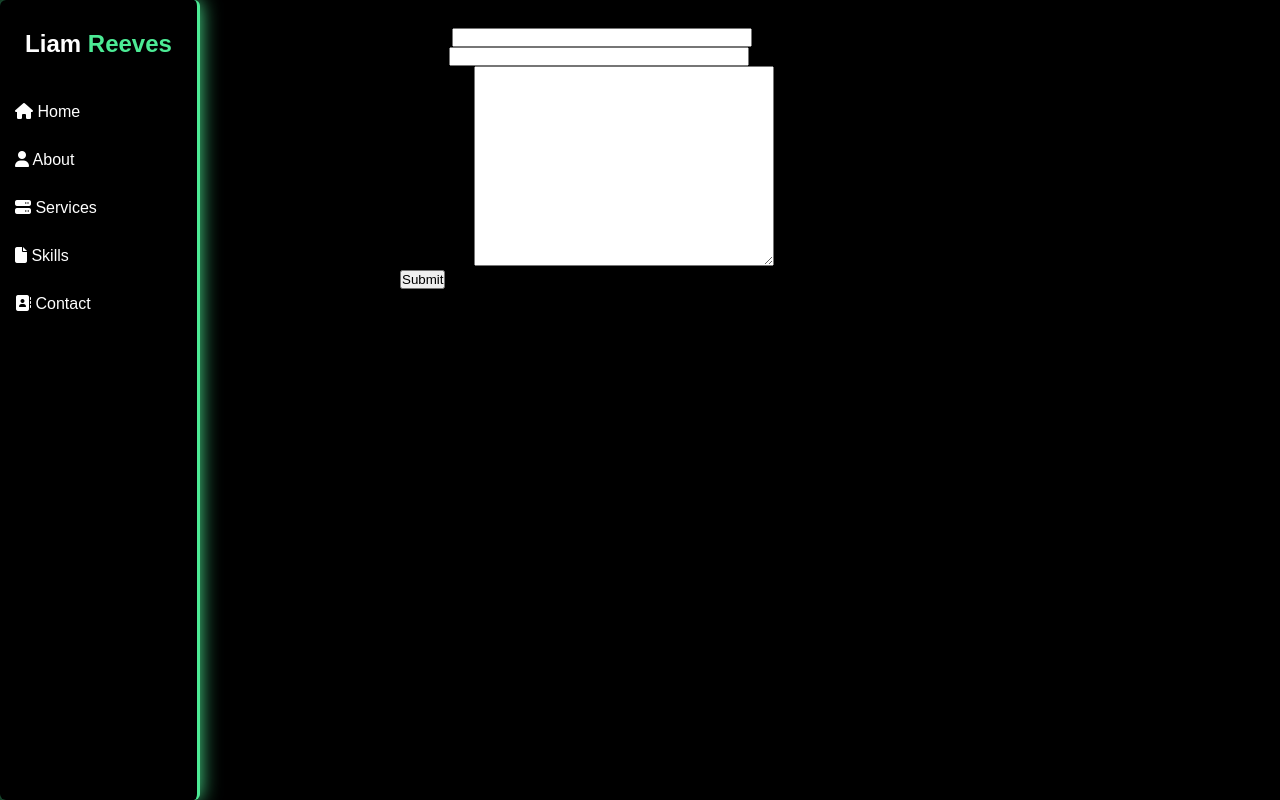
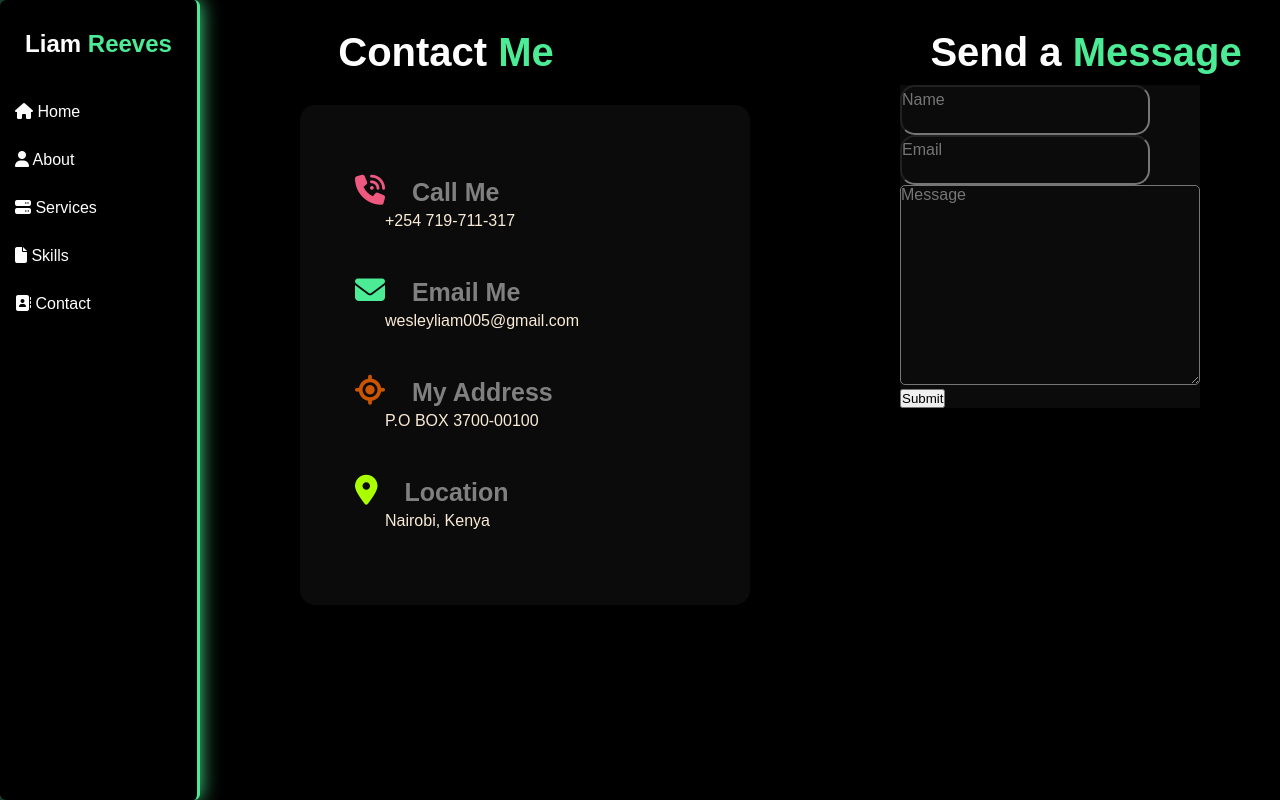
Before and after one commit to Liam-Reeves/WebHarmonics, a Django app: page /contact/ in a window 1280 px wide. Run offline with Django 5.2, Linux system fonts and the light colour scheme; some libraries are stand-ins or nearby versions.

Commit message:
designed contact section

```diff
--- a/interface/forms.py
+++ b/interface/forms.py
@@ -1,6 +1,8 @@
 from django import forms
 
 class ContactForm(forms.Form):
-    name = forms.CharField(max_length=100, widget=forms.TextInput(attrs={'style': 'width: 300px;'}))
-    email = forms.EmailField(widget=forms.EmailInput(attrs={'style': 'width: 300px;'}))
-    message = forms.CharField(widget=forms.Textarea(attrs={'style': 'width: 300px; height: 200px;'}))
+    name = forms.CharField(max_length = 100, required = True, widget = forms.TextInput(attrs={'style': 'width: 250px; height: 50px;', 'placeholder': 'Name' }))
+
+    email = forms.EmailField(max_length = 200, required = True, widget = forms.EmailInput(attrs={'style': 'width: 250px; height: 50px;', 'placeholder': 'Email' }) )
+
+    message = forms.CharField(max_length=1500, required = False, widget = forms.Textarea(attrs={'style': 'width: 300px; height: 200px;', 'placeholder': 'Message' }))
--- a/interface/templates/contact.html
+++ b/interface/templates/contact.html
@@ -6,22 +6,50 @@
 
 <link rel="stylesheet" href="{% static 'css/contact.css' %}">
 <section class="contact_section">
-    <h1>Contact <span>Me</span></h1>
-    <form method="POST">
+    <div class="section_heading">
+        <h1>Contact <span>Me</span></h1>
+        <h1>Send a <span>Message</span></h1>
 
-        <div class="name_field">
-            <label>Name:</label>
+    </div>
+
+    <div class="contact_details">
+
+        <div class="phone_info">
+           <h4><i class="fa-solid fa-phone-volume"></i> Call Me</h4>
+           <p>+254 719-711-317</p>
+        </div>
+
+        <div class="email_info">
+          <h4><i class="fa-solid fa-envelope"></i> Email Me</h4>
+          <p>wesleyliam005@gmail.com</p>
+        </div>
+
+        <div class="address_info">
+            <h4><i class="fa-solid fa-location-crosshairs"></i> My Address</h4>
+            <p>P.O BOX 3700-00100</p>
+        </div>
+
+        <div class="location_info">
+          <h4><i class="fa-solid fa-location-dot"></i> Location</h4>
+            <p>Nairobi, Kenya</p>
+        </div>
+
+    </div>
+
+<form method="POST">
+
+        {% csrf_token %}
+
+        <div class="form-field">
              {{form.name}}
 
         </div>
 
-        <div class="email-field">
-            <label>Email:</label>
+        <div class="form-field">
             {{form.email}}
         </div>
 
-        <div class="message-field">
-            <label>Message:</label>
+        <div class="form-field">
             {{form.message}}
         </div>
         <button type="submit">Submit</button>
--- a/interface/views.py
+++ b/interface/views.py
@@ -24,10 +24,15 @@ def services(request):
     return render(request, "services.html")
 
 def contact(request):
-    form = ContactForm()
+    # if this is a POST request we'll process the form data
+    form = ContactForm()  # i must make a declaration to show that the form is available for input
     if request.method == 'POST':
+        #if you are viewing this it took me two hours to figure this out
+
         form = ContactForm(request.POST)
+        # check whether it's valid:
         if form.is_valid():
+            # process the data in form.cleaned_data
             name= form.cleaned_data['name']
             email= form.cleaned_data['email']
             message= form.cleaned_data['message']
--- a/static/css/contact.css
+++ b/static/css/contact.css
@@ -1,6 +1,174 @@
-form{
-    margin-left: 400px;
+.section_heading{
+    display: flex;
+    justify-content: space-around;
+    padding-top: 20px;
 }
-p{
+.section_heading h1{
+    font-size: 40px;
+
+    margin-left: 300px;
+    padding: 10px 0px;
     color: #fff;
 }
+.section_heading h1 span{
+    color:#4ceb95 ;
+}
+
+.contact_details{
+    float: left;
+    margin-top: 20px;
+    margin-bottom: 20px;
+    padding: 50px 25px;
+    background: #0B0B0B ;
+    border: none;
+    border-radius: 15px;
+
+    align-items: center;
+    justify-content: space-between;
+    flex-wrap: wrap;
+
+    margin-left: 300px;
+}
+.phone_info{
+    padding-top: 20px;
+    padding-left: 30px;
+    padding-bottom: 30px;
+    width: 400px;
+    height: 100px;
+    border: none;
+    border-radius: 15px;
+
+}
+.phone_info i{
+    border-radius: 20px;
+    padding-right: 20px;
+    font-size: 30px;
+   color: #EF5980;
+
+}
+.phone_info h4{
+     font-size: 25px;
+    color: gray;
+}
+.phone_info p{
+    padding-top: 5px;
+    padding-left: 30px;
+    color:antiquewhite;
+}
+.email_info{
+    padding-top: 20px;
+    padding-left: 30px;
+    padding-bottom: 30px;
+    width: 400px;
+    height: 100px;
+    border: none;
+    border-radius: 15px;
+
+}
+.email_info h4{
+    font-size: 25px;
+   color: gray;
+}
+.email_info i{
+    border-radius: 20px;
+    padding-right: 20px;
+    font-size: 30px;
+   color:  #4ceb95;
+}
+.email_info p{
+    padding-top: 5px;
+    padding-left: 30px;
+    color:antiquewhite;
+
+}
+
+.address_info{
+    padding-top: 20px;
+    padding-left: 30px;
+    padding-bottom: 30px;
+    width: 400px;
+    height: 100px;
+
+    border: none;
+    border-radius: 15px;
+
+}
+.address_info h4{
+    font-size: 25px;
+   color: gray;
+}
+
+.address_info i{
+    border-radius: 20px;
+    padding-right: 20px;
+    font-size: 30px;
+    color: #CC5500;
+
+}
+
+.address_info p{
+    padding-top: 5px;
+    padding-left: 30px;
+    color:antiquewhite;
+}
+
+.location_info{
+    padding-top: 20px;
+    padding-left: 30px;
+    padding-bottom: 30px;
+    width: 400px;
+    height: 100px;
+    border: none;
+    border-radius: 15px;
+}
+.location_info h4{
+    font-size: 25px;
+   color: gray;
+}
+
+.location_info i{
+    border-radius: 20px;
+    padding-right: 20px;
+    font-size: 30px;
+   color: #AAFF00;
+}
+
+.location_info p{
+    padding-top: 5px;
+    padding-left: 30px;
+    color:antiquewhite;
+}
+form{
+    background: #0B0B0B;
+    margin-left: 100px;
+    float: right;
+    margin-right: 80px;
+    align-items: center;
+
+}
+.form_heading h2{
+    font-size: 30px;
+    color: #fff;
+}
+.form_heading span{
+    font-size: 30px;
+    color:#4ceb95;
+
+}
+.form-field input{
+    padding-bottom:20px;
+    background-color: #0B0B0B;
+    color: antiquewhite;
+    font-size: 1rem;
+
+    border-radius: 15px;
+
+}
+.form-field textarea{
+    padding-bottom:20px;
+    background-color: #0B0B0B;
+    color: antiquewhite;
+    font-size: 1rem;
+
+    border-radius: 5px;
+}
```
